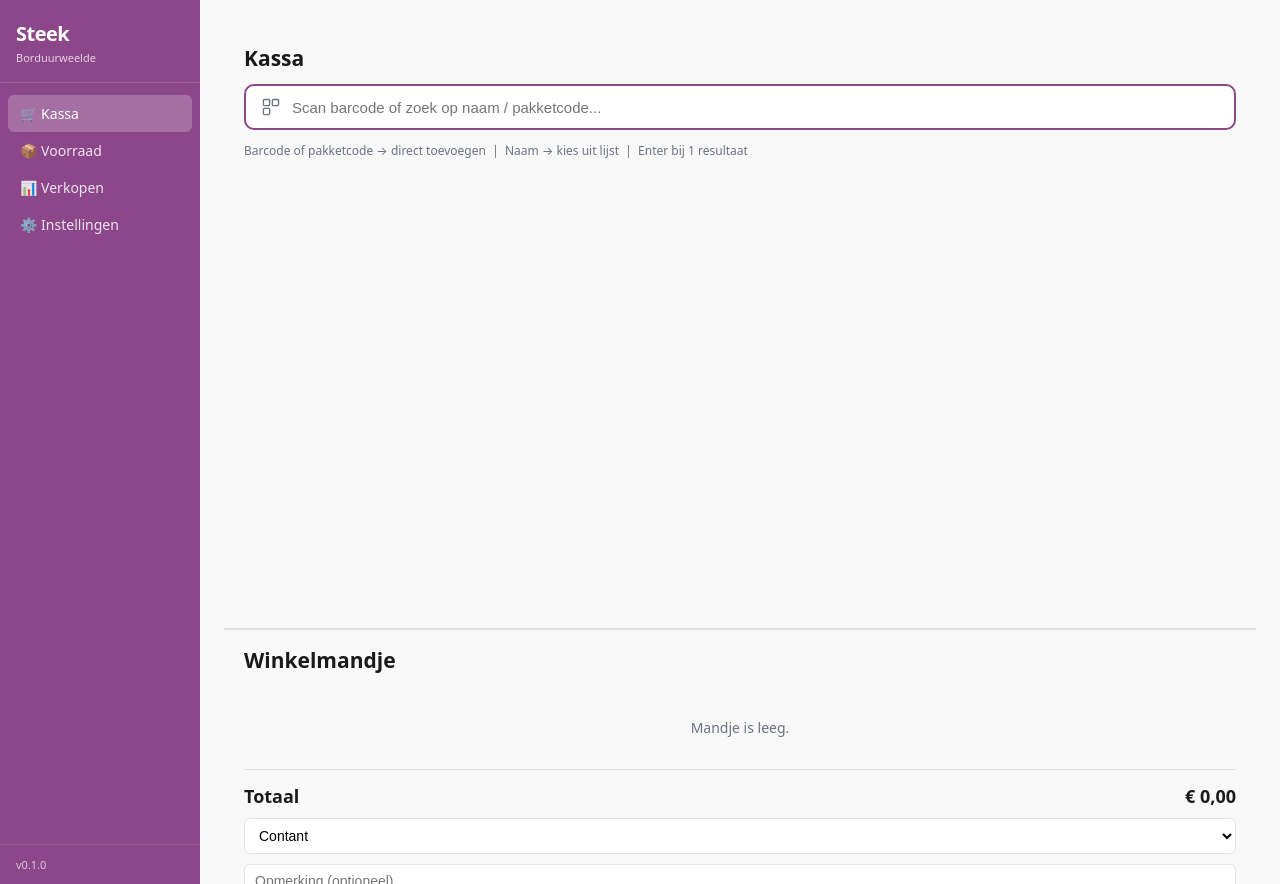
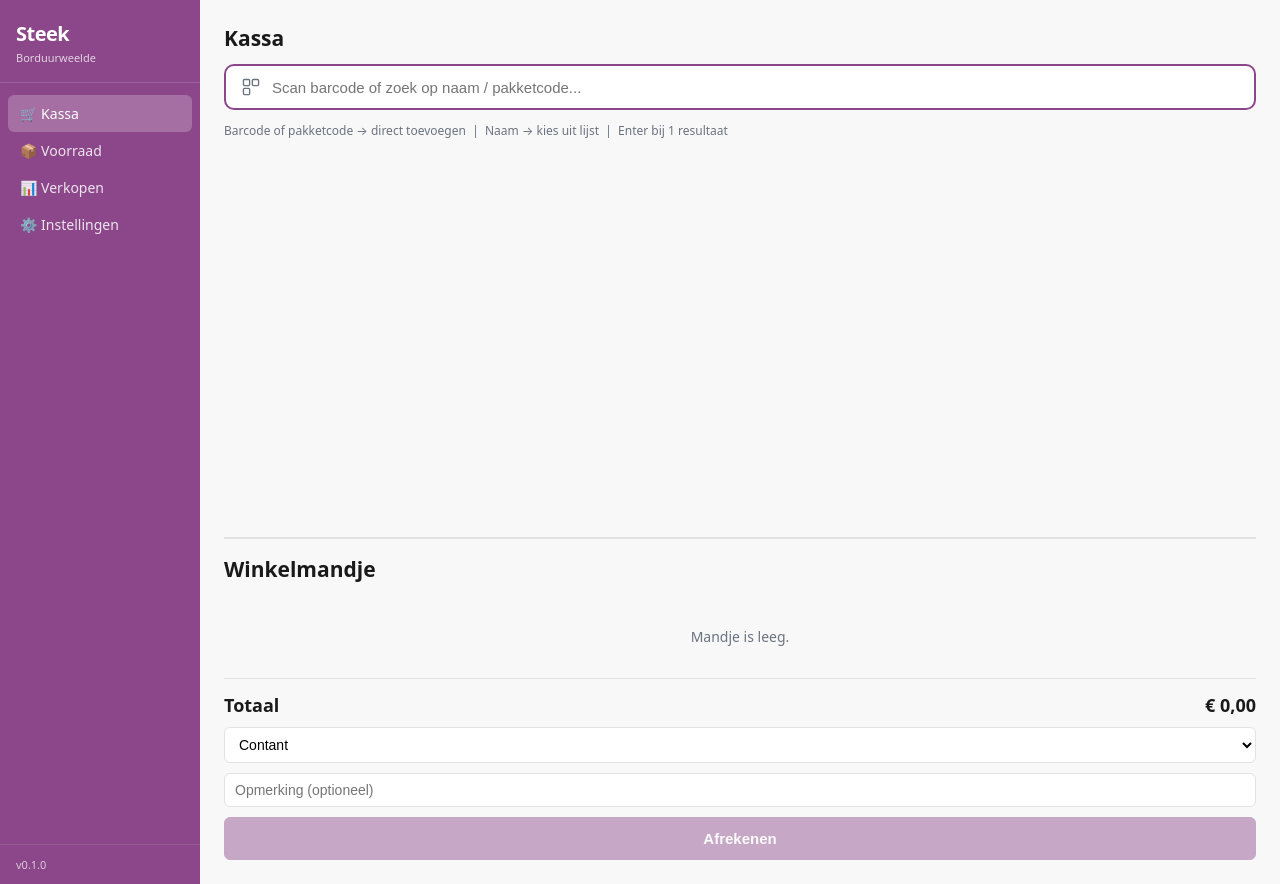
Before and after one commit to klennepette/steek, a Flask app: page /kassa/ in a window 1280 px wide. Run offline with Flask 3, Linux system fonts and the light colour scheme.

Commit message:
Revert excessive checkout layout changes
- Set checkout-layout height back to 100% (inherits from .content)
- Remove overflow: hidden and extra padding
- Add min-height: 0 to checkout-top to enable proper flex layout
- Remove max-height constraint on checkout-bottom
- Let .content handle scrolling naturally
- Eliminates double scrollbars

```diff
--- a/app/static/css/app.css
+++ b/app/static/css/app.css
@@ -205,13 +205,12 @@ body {
   display: flex;
   flex-direction: column;
   gap: 24px;
-  height: 100vh;
+  height: 100%;
   padding: 0;
-  overflow: hidden;
 }
 
-.checkout-top    { flex: 1; display: flex; flex-direction: column; gap: 12px; overflow-y: auto; padding: 20px; }
-.checkout-bottom { display: flex; flex-direction: column; gap: 12px; flex-shrink: 0; max-height: 280px; border-top: 2px solid var(--border); padding: 16px 20px; overflow-y: auto; }
+.checkout-top    { flex: 1; display: flex; flex-direction: column; gap: 12px; overflow-y: auto; min-height: 0; }
+.checkout-bottom { display: flex; flex-direction: column; gap: 12px; flex-shrink: 0; border-top: 2px solid var(--border); padding-top: 16px; }
 
 .scanner-bar {
   display: flex;
```
